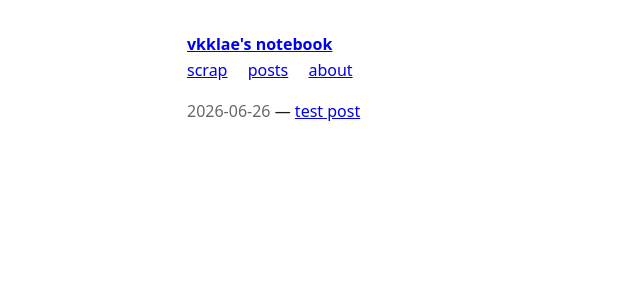
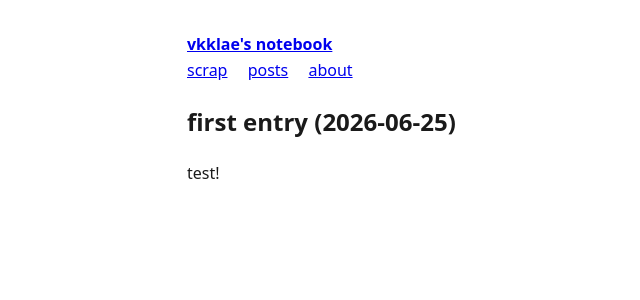
Before and after one commit to vkklae/vkklae.github.io, a Jekyll site: the page built from index.html, in a window 1280 px wide. Shown: the top 300 px of the page, without its empty margins (117-757 px from the left). Built offline with Jekyll 4.4.1, drawn with Linux system fonts in a browser that asks for light colours; part of the change alters nothing that is shown.

Commit message:
Update index.html

```diff
--- a/index.html
+++ b/index.html
@@ -1,9 +1,6 @@
 ---
 layout: default
-title: Posts
+title: Home
 ---
-<ul class="posts">
-  {% for post in site.posts %}
-  <li><time>{{ post.date | date: "%Y-%m-%d" }}</time> — <a href="{{ post.url | relative_url }}">{{ post.title }}</a></li>
-  {% endfor %}
-</ul>
+{% assign scrap = site.pages | where: "path", "scrap.md" | first %}
+{{ scrap.content | markdownify }}
```
